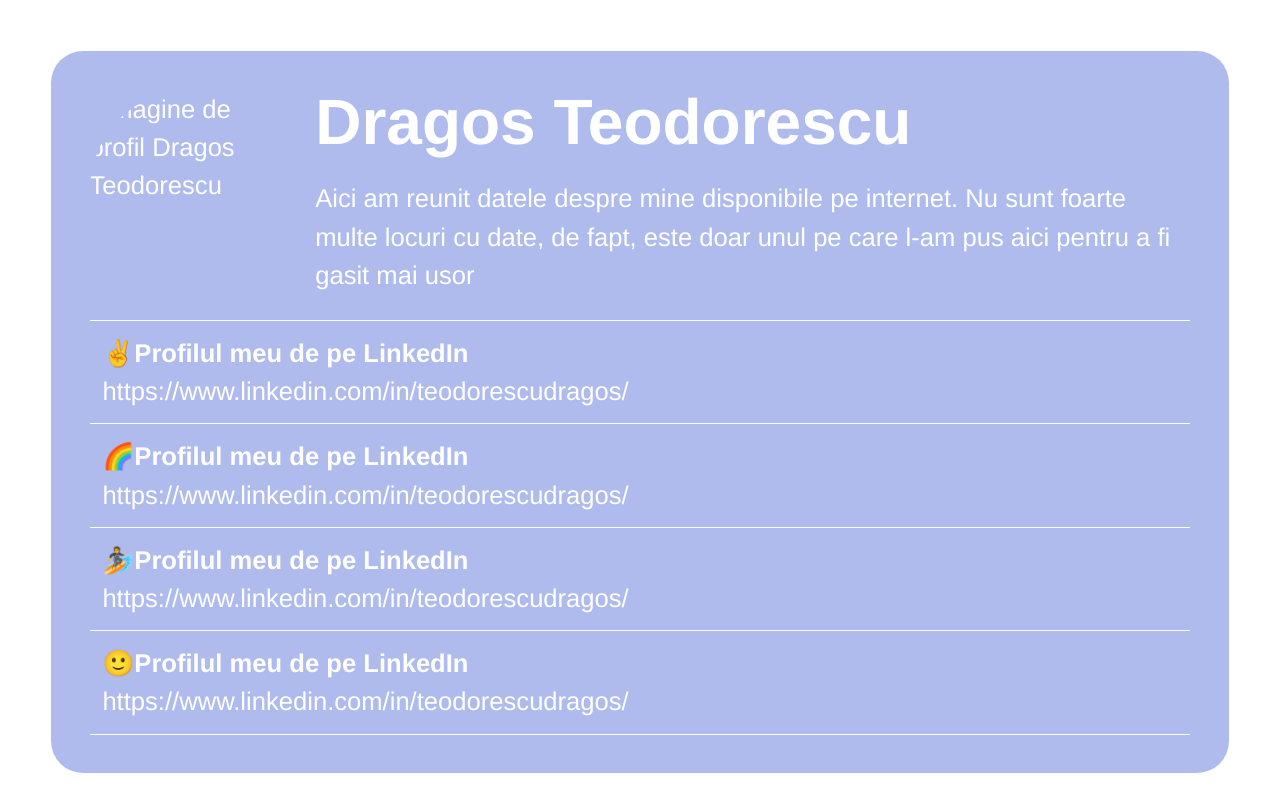
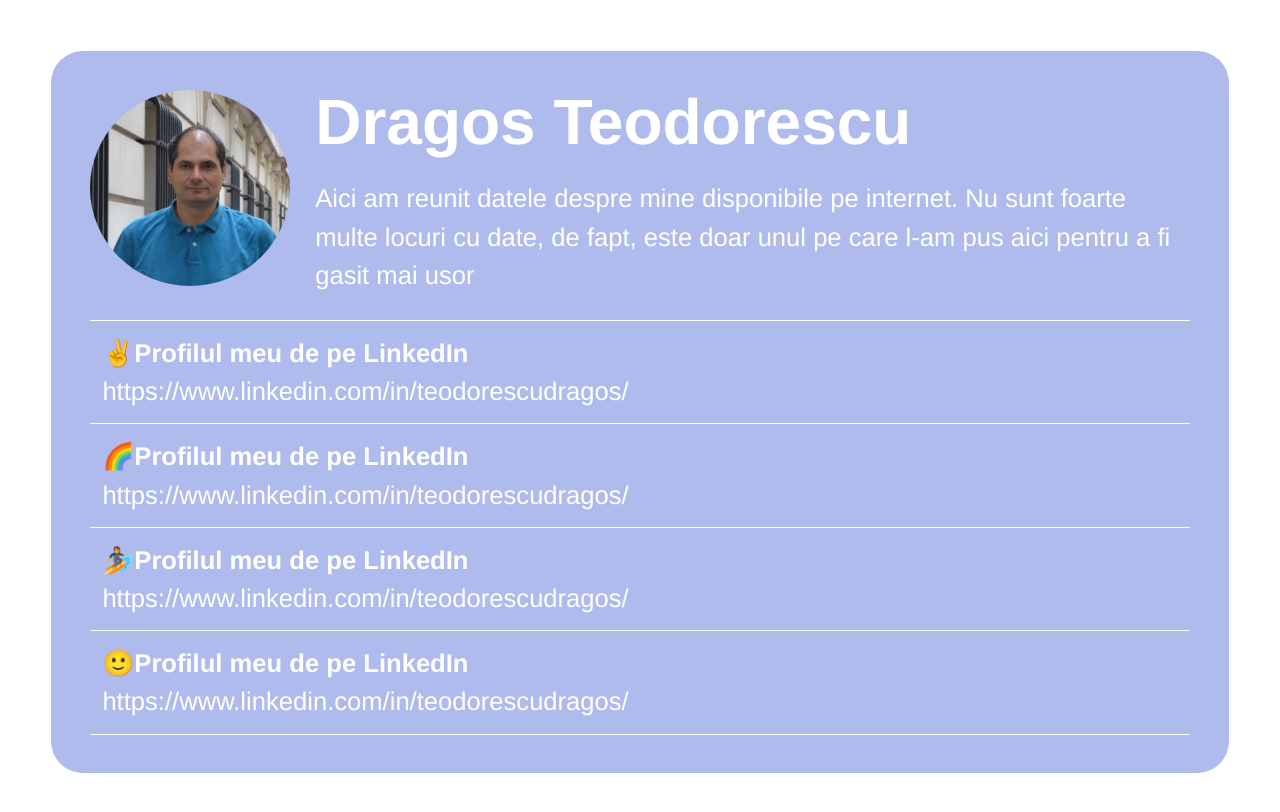
Before and after one commit to BigFoot2022/My-page, a plain HTML site: page index.html in a window 1280 px wide. Drawn offline with Linux system fonts and the light colour scheme; the site is published under a folder, as on GitHub Pages, so addresses that start at the root find nothing.

Commit message:
Update index.html

```diff
--- a/index.html
+++ b/index.html
@@ -16,7 +16,7 @@
     <body>
         <div class="Container">
                 <header>
-                    <img src="/Eu.jpg" class="Avatar" width="300px" height="300px" alt="imagine de profil Dragos Teodorescu" />
+                    <img src="Eu.jpg" class="Avatar" width="300px" height="300px" alt="imagine de profil Dragos Teodorescu" />
                     <h1 class="TitlulPaginii"> <strong>Dragos Teodorescu</strong></h1>
                     <p class="DescrierePrincipala">Aici am reunit datele despre mine disponibile pe internet. Nu sunt foarte multe locuri cu date, de fapt, este doar unul pe care l-am pus aici pentru a fi gasit mai usor</p>
                 </header>
```
